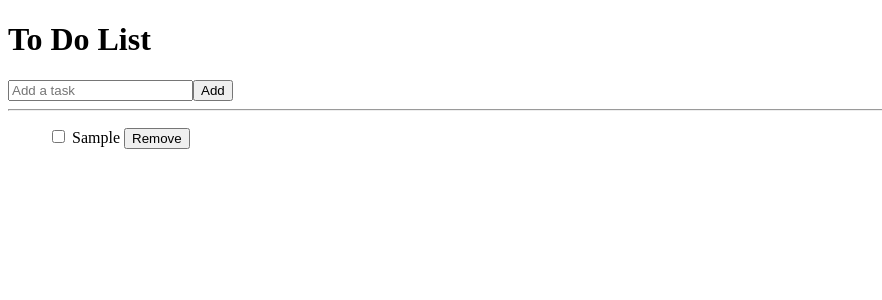
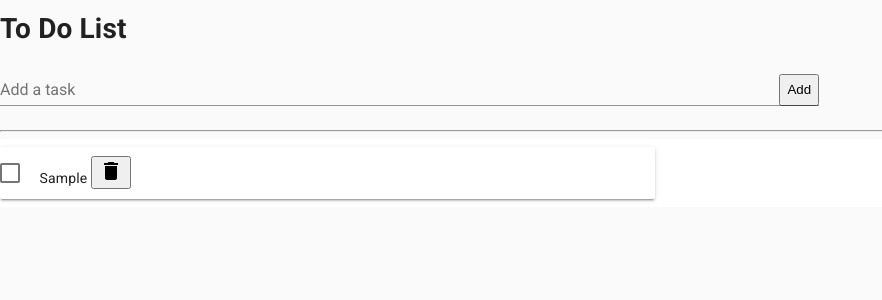
Before and after one commit to Swingwing777/bustertodo, a Vue app: page / in a window 1280 px wide. Both pictures are taken after typing "Sample" into the empty fields and a click on the button "Add". Shown: the top 300 px of the page, without its empty margins (0-882 px from the left). Built offline with nearby package versions, Linux system fonts and the light colour scheme.

Commit message:
Styling in progress

```diff
--- a/package.json
+++ b/package.json
@@ -11,6 +11,7 @@
     "@shopify/draggable": "^1.0.0-beta.8",
     "core-js": "^3.6.5",
     "vue": "^2.6.11",
+    "vue-material": "^1.0.0-beta-15",
     "vuedraggable": "^2.24.3"
   },
   "devDependencies": {
--- a/public/index.html
+++ b/public/index.html
@@ -1,18 +1,20 @@
 <!DOCTYPE html>
+
 <html lang="en">
 
 <head>
   <meta charset="utf-8">
   <meta http-equiv="X-UA-Compatible" content="IE=edge">
-  <meta name="viewport" content="width=device-width,initial-scale=1.0">
+  <meta name="viewport" data: function () {content="width=device-width,initial-scale=1.0">
   <link rel="icon" href="<%= BASE_URL %>favicon.ico">
-  <title><%= htmlWebpackPlugin.options.title %></title>
+  <title>Todo</title>
+  <link rel="stylesheet" href="//fonts.googleapis.com/css?family=Roboto:400,500,700,400italic|Material+Icons">
 </head>
 
 <body>
   <noscript>
-    <strong>We're sorry but <%= htmlWebpackPlugin.options.title %> doesn't work properly without JavaScript enabled.
-      Please enable it to continue.</strong>
+    <strong>We're sorry but todo doesn't work properly without JavaScript enabled. Please enable it to
+      continue.</strong>
   </noscript>
   <div id="app"></div>
   <!-- built files will be auto injected -->
--- a/src/App.vue
+++ b/src/App.vue
@@ -2,28 +2,30 @@
 <template>
   <div>
     <h1>To Do List</h1>
-    <input
-      v-model="currentTodo"
-      @keydown.enter="addTodo()"
-      placeholder="Add a task"
-    />
-    <button @click="addTodo()">Add</button>
+    <md-field>
+      <md-input
+        v-model="currentTodo"
+        @keydown.enter="addTodo()"
+        placeholder="Add a task"
+      />
+      <button @click="addTodo()">Add</button>
+    </md-field>
     <hr />
 
     <!-- Task entries -->
-    <ul class="todos">
+    <md-list class="todos">
       <draggable>
-        <li
+        <md-card
           v-for="todo in todos"
           :key="todo.id"
           :class="{ completed: todo.completed }"
         >
           <!-- checkbox -->
-          <input
+          <md-checkbox
             type="checkbox"
             v-model="todo.completed"
             @change="saveTodos()"
-          />
+          ></md-checkbox>
 
           <!-- Todo list item - alternates with editing field -->
           <span @dblclick="editTodo(todo)" v-show="editTodoId !== todo.id">
@@ -42,10 +44,13 @@
           </button>
 
           <!-- remove task -->
-          <button @click="removeTodo(todo)">Remove</button>
-        </li>
+          <button @click="removeTodo(todo)">
+            <span class="material-icons"> delete </span>
+          </button>
+          <!-- <md-divider></md-divider> -->
+        </md-card>
       </draggable>
-    </ul>
+    </md-list>
   </div>
 </template>
 
@@ -115,6 +120,10 @@ export default {
 </script>
 
 <style>
+div {
+  max-width: 80%;
+}
+
 ul {
   list-style: none;
 }
--- a/src/main.js
+++ b/src/main.js
@@ -1,5 +1,11 @@
 import Vue from 'vue'
 import App from './App.vue'
+import VueMaterial from 'vue-material';
+import 'vue-material/dist/vue-material.min.css';
+import 'vue-material/dist/theme/default.css'
+
+Vue.use(VueMaterial);
+
 
 Vue.config.productionTip = false
 
```
Also changed, not shown: 1 other file (tests, documents, lock files or other folders).
